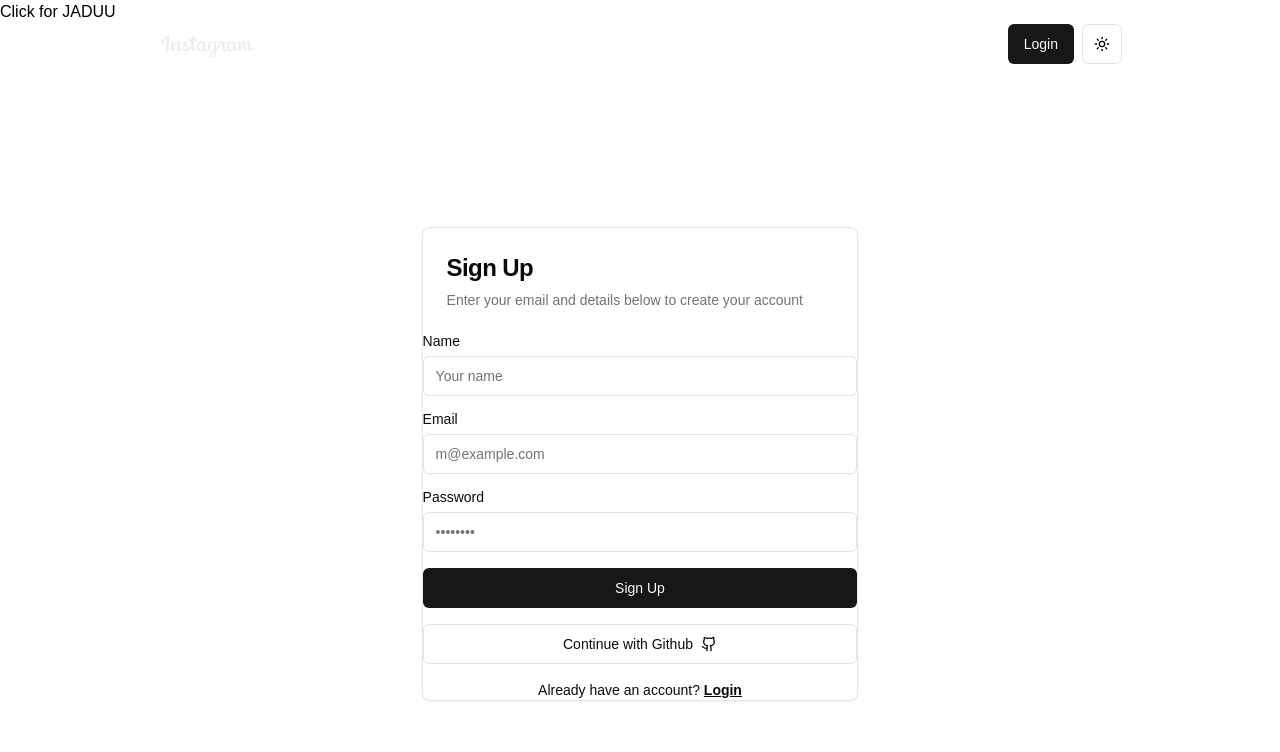
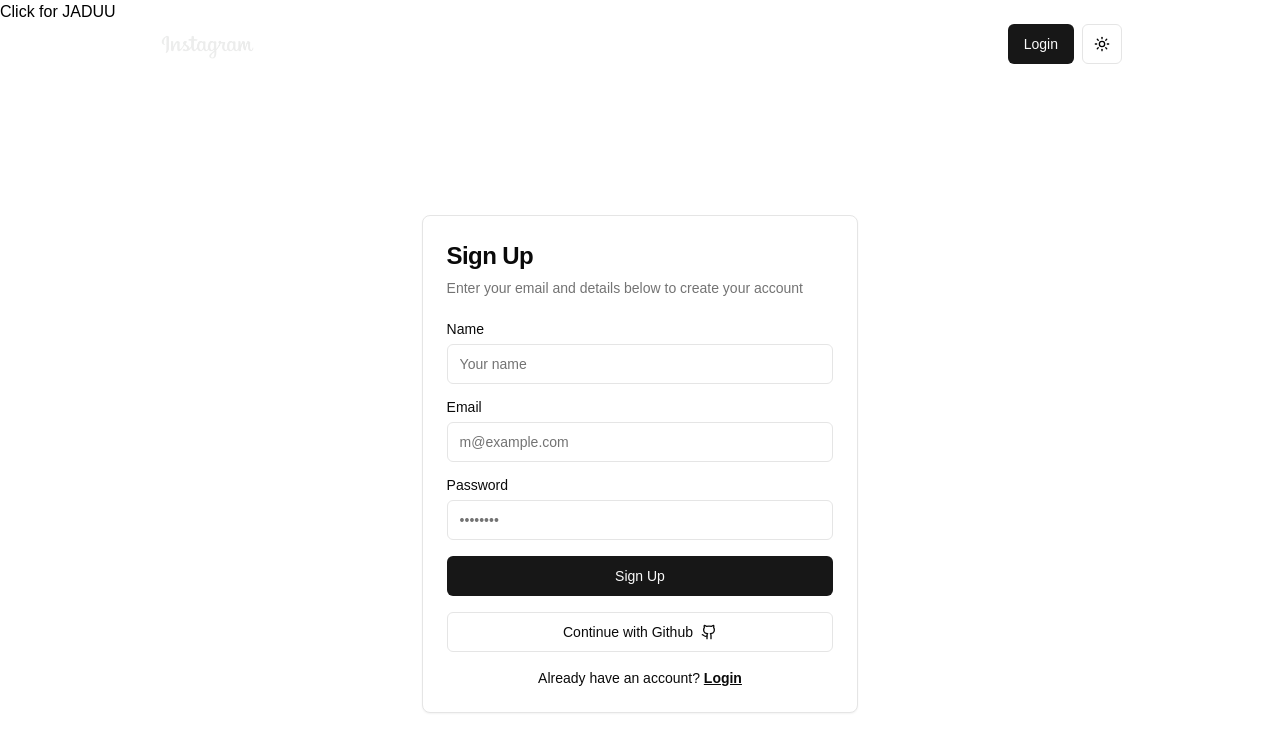
Before and after one commit to aais1/nextXShadcn-insta-clone, a Next.js app: page /sign-up in a window 1280 px wide. Shown: the top 752 px of the page. Built offline with nearby package versions, Linux system fonts and the light colour scheme; no server answers.

Commit message:
fix:card

```diff
--- a/app/components/Post.tsx
+++ b/app/components/Post.tsx
@@ -92,7 +92,7 @@ const Post = () => {
                 ))}
               </CarouselContent>
             </Carousel>
-            <div className="py-2 text-center absolute bottom-0 mx-auto flex justify-center w-full text-sm text-muted-foreground">
+            <div className="py-2 text-center absolute -bottom-[4px] mx-auto flex justify-center w-full text-sm text-muted-foreground">
               {current} of {count}
             </div>
         </div>
--- a/components/ui/card.tsx
+++ b/components/ui/card.tsx
@@ -60,7 +60,7 @@ const CardContent = React.forwardRef<
   HTMLDivElement,
   React.HTMLAttributes<HTMLDivElement>
 >(({ className, ...props }, ref) => (
-  <div ref={ref} className={cn("pt-0", className)} {...props} />
+  <div ref={ref} className={cn("p-6 pt-0", className)} {...props} />
 ))
 CardContent.displayName = "CardContent"
 
```
